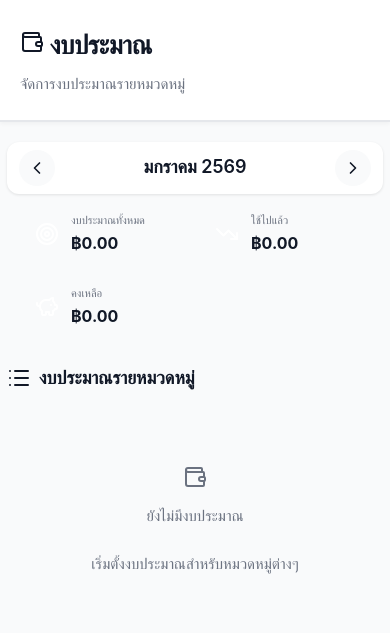
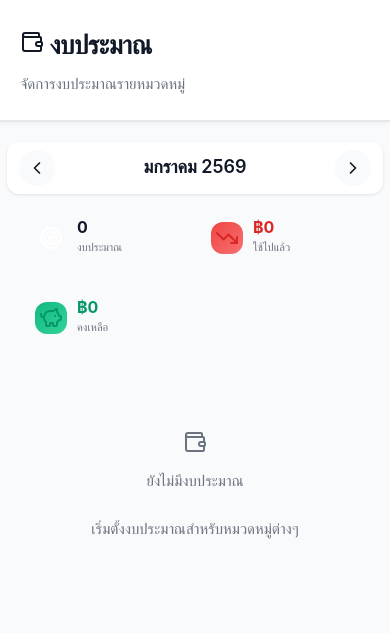
Before and after one commit to tetipong2542/line-botpress, a Flask app: template app/templates/budgets.html in a window 390 px wide. Shown: the top 633 px of the page. Run offline with Flask 3, Linux system fonts and the light colour scheme; the template is opened without the code that fills it, so the values that code supplies are empty.

Commit message:
feat(budgets): redesign UI to match goals page with Mobile First UX
- Replace summary-section with budgets-stats component
- Add stat-card design with gradient icons
- Update JavaScript to show budget count in stats
- Fix mobile responsive layout for stats section
- Consistent styling with goals page design pattern

```diff
--- a/app/templates/budgets.html
+++ b/app/templates/budgets.html
@@ -28,48 +28,41 @@
         </button>
     </div>
 
-    <!-- Budget Summary -->
-    <div class="summary-section">
-        <div class="summary-card">
-            <div class="summary-icon">
+    <!-- Budget Stats (matching goals-stats design) -->
+    <div class="budgets-stats">
+        <div class="stat-card">
+            <div class="stat-icon">
                 <i data-lucide="target"></i>
             </div>
-            <div class="summary-content">
-                <div class="summary-label">งบประมาณทั้งหมด</div>
-                <div class="summary-amount" id="total-budgeted">฿0.00</div>
+            <div class="stat-content">
+                <div class="stat-value" id="budget-count">0</div>
+                <div class="stat-label">งบประมาณ</div>
             </div>
         </div>
 
-        <div class="summary-card">
-            <div class="summary-icon">
+        <div class="stat-card expense">
+            <div class="stat-icon">
                 <i data-lucide="trending-down"></i>
             </div>
-            <div class="summary-content">
-                <div class="summary-label">ใช้ไปแล้ว</div>
-                <div class="summary-amount" id="total-spent">฿0.00</div>
+            <div class="stat-content">
+                <div class="stat-value" id="total-spent">฿0</div>
+                <div class="stat-label">ใช้ไปแล้ว</div>
             </div>
         </div>
 
-        <div class="summary-card">
-            <div class="summary-icon">
+        <div class="stat-card income">
+            <div class="stat-icon">
                 <i data-lucide="piggy-bank"></i>
             </div>
-            <div class="summary-content">
-                <div class="summary-label">คงเหลือ</div>
-                <div class="summary-amount" id="total-remaining">฿0.00</div>
+            <div class="stat-content">
+                <div class="stat-value" id="total-remaining">฿0</div>
+                <div class="stat-label">คงเหลือ</div>
             </div>
         </div>
     </div>
 
     <!-- Budget List -->
     <div class="section">
-        <div class="section-header">
-            <h2>
-                <i data-lucide="list"></i>
-                งบประมาณรายหมวดหมู่
-            </h2>
-        </div>
-
         <div id="budgets-list" class="budgets-list">
             <!-- Populated by JavaScript -->
             <div class="empty-state">
@@ -200,9 +193,11 @@
                 API.get(buildApiUrl(`budgets/summary?month=${month}`))
             ]);
 
-            // Update summary cards
+            const budgetCount = budgetsResult.budgets ? budgetsResult.budgets.length : 0;
+
+            // Update summary cards with count
             if (summaryResult.summary) {
-                updateSummaryCards(summaryResult.summary);
+                updateSummaryCards(summaryResult.summary, budgetCount);
             }
 
             // Render budget list
@@ -219,17 +214,22 @@
     }
 
     // ===== UPDATE SUMMARY CARDS =====
-    function updateSummaryCards(summary) {
+    function updateSummaryCards(summary, budgetCount = 0) {
         const formatMoney = (amount) => {
-            return amount.toLocaleString('th-TH', { minimumFractionDigits: 2, maximumFractionDigits: 2 });
+            if (amount >= 1000) {
+                return (amount / 1000).toFixed(1) + 'k';
+            }
+            return amount.toLocaleString('th-TH');
         };
 
-        document.getElementById('total-budgeted').textContent = `฿${formatMoney(summary.total_budgeted_formatted)}`;
+        // Update budget count
+        document.getElementById('budget-count').textContent = budgetCount;
+
+        // Update spent and remaining
         document.getElementById('total-spent').textContent = `฿${formatMoney(summary.total_spent_formatted)}`;
 
         const remainingEl = document.getElementById('total-remaining');
         remainingEl.textContent = `฿${formatMoney(summary.total_remaining_formatted)}`;
-        remainingEl.style.color = summary.total_remaining >= 0 ? 'var(--success, #10b981)' : 'var(--error, #ef4444)';
     }
 
     // ===== RENDER BUDGETS =====
@@ -528,47 +528,73 @@
 </script>
 
 <style>
-    /* Summary Section */
-    .summary-section {
+    /* ===== BUDGETS STATS (matching goals-stats) ===== */
+    .budgets-stats {
         display: grid;
         grid-template-columns: repeat(3, 1fr);
         gap: 0.75rem;
         padding: 0 1rem;
-        margin-bottom: 1.5rem;
+        margin-bottom: 1rem;
     }
 
-    .summary-card {
+    .stat-card {
         background: var(--card-bg);
+        border: 1px solid var(--border-color);
         border-radius: 12px;
-        padding: 0.75rem;
+        padding: 12px;
         display: flex;
         align-items: center;
-        gap: 0.5rem;
-        border: 1px solid var(--border-color);
+        gap: 10px;
+        transition: all 0.2s ease;
     }
 
-    .summary-icon {
-        width: 36px;
-        height: 36px;
-        border-radius: 10px;
-        background: linear-gradient(135deg, var(--primary-color), var(--primary-dark));
-        color: white;
+    .stat-card:hover {
+        transform: translateY(-2px);
+        box-shadow: 0 4px 12px rgba(0, 0, 0, 0.08);
+    }
+
+    .stat-icon {
+        width: 40px;
+        height: 40px;
+        border-radius: 12px;
         display: flex;
         align-items: center;
         justify-content: center;
+        background: linear-gradient(135deg, var(--primary-color), var(--primary-dark, #4f46e5));
+        color: white;
         flex-shrink: 0;
     }
 
-    .summary-label {
-        font-size: 0.7rem;
-        color: var(--text-secondary);
-        margin-bottom: 0.125rem;
+    .stat-icon i {
+        width: 20px;
+        height: 20px;
     }
 
-    .summary-amount {
-        font-size: 0.875rem;
+    .stat-card.income .stat-icon {
+        background: linear-gradient(135deg, var(--income-color, #10b981), #34d399);
+    }
+
+    .stat-card.expense .stat-icon {
+        background: linear-gradient(135deg, var(--expense-color, #ef4444), #f87171);
+    }
+
+    .stat-content {
+        flex: 1;
+        min-width: 0;
+    }
+
+    .stat-value {
+        font-size: 18px;
         font-weight: 700;
         color: var(--text-primary);
+        line-height: 1.2;
+    }
+
+    .stat-label {
+        font-size: 11px;
+        color: var(--text-secondary);
+        font-weight: 500;
+        margin-top: 2px;
     }
 
     /* ===== MINIMAL CARD DESIGN ===== */
@@ -998,30 +1024,29 @@
 
     /* === Mobile Screen Fix (< 480px) === */
     @media (max-width: 480px) {
-        .summary-section {
-            display: grid;
+        .budgets-stats {
             grid-template-columns: repeat(2, 1fr);
             gap: 0.5rem;
         }
 
-        .summary-card {
+        .stat-card {
             padding: 10px 12px;
         }
 
-        .summary-card:last-child {
+        .stat-card:last-child {
             grid-column: span 2;
         }
 
-        .summary-icon {
+        .stat-icon {
             width: 32px;
             height: 32px;
         }
 
-        .summary-amount {
+        .stat-value {
             font-size: 16px;
         }
 
-        .summary-label {
+        .stat-label {
             font-size: 11px;
         }
 
```
